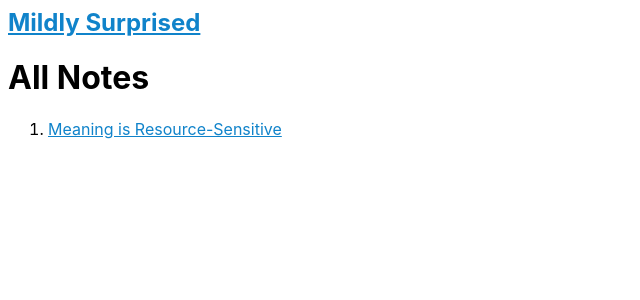
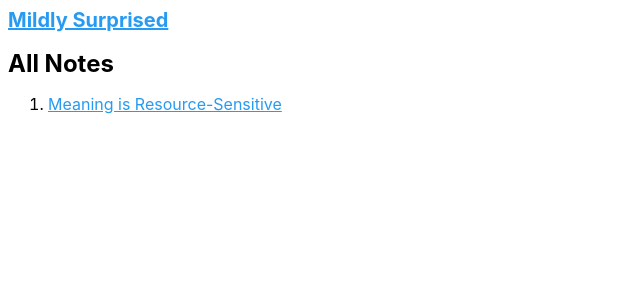
Before and after one commit to maxsun/maxsun.github.io, a Jekyll site: the page built from index.md, in a window 1280 px wide. Shown: the top 300 px of the page, without its empty margins (0-640 px from the left). Built offline with Jekyll 4.4.1, drawn with Linux system fonts in a browser that asks for light colours; our own code applies the rules of GitHub Pages for plain Markdown files.

Commit message:
math styles

```diff
--- a/_layouts/default.html
+++ b/_layouts/default.html
@@ -15,11 +15,27 @@
         }
 
         a {
-          color: rgb(16, 131, 202);
+          color: #279af1;
         }
 
         #content {
           max-width: 900px;
+        }
+
+        h1 {
+          font-size: 24px;
+        }
+
+        h2 {
+          font-size: 20px;
+        }
+
+        h3 {
+          font-size: 18px;
+        }
+
+        p {
+          font-size: 16px;
         }
       </style>
     </head>
```
